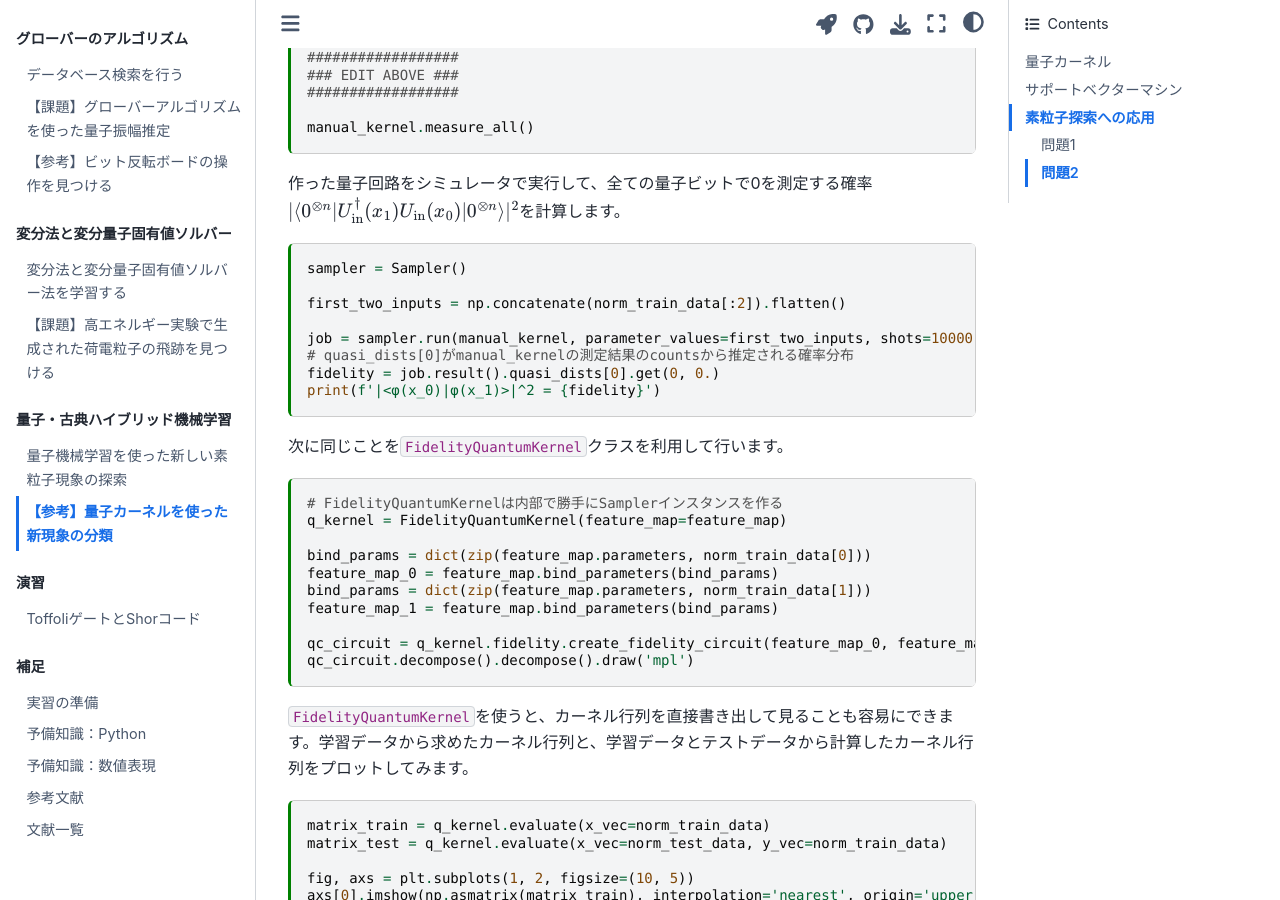
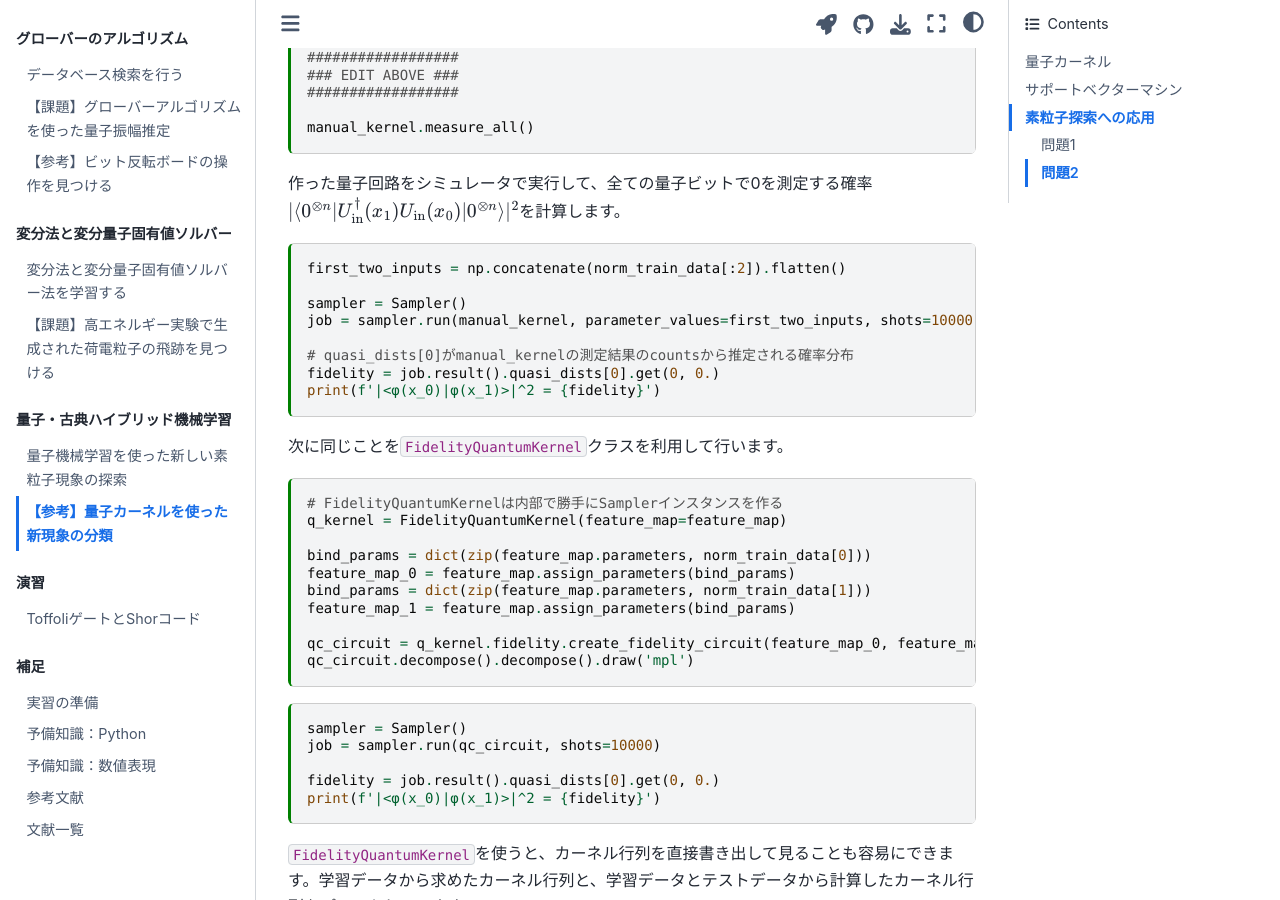
Before and after one commit to UTokyo-ICEPP/qc-workbook, a Jupyter Book: the page built from source/ja/qkc_machine_learning.md, in a window 1280 px wide and 900 px high, scrolled down 8512 px. Built offline with Jupyter Book 1.0.4 settings and Sphinx 7.4.7 and the Sphinx Book theme 1.1.4, drawn with Linux system fonts in a browser that asks for light colours; cross-references to code outside the pages are shown as plain code.

Commit message:
updated qml

````diff
--- a/source/ja/qkc_machine_learning.md
+++ b/source/ja/qkc_machine_learning.md
@@ -422,11 +422,11 @@ slideshow:
   slide_type: ''
 tags: [raises-exception, remove_output]
 ---
-sampler = Sampler()
-
 first_two_inputs = np.concatenate(norm_train_data[:2]).flatten()
 
+sampler = Sampler()
 job = sampler.run(manual_kernel, parameter_values=first_two_inputs, shots=10000)
+
 # quasi_dists[0]がmanual_kernelの測定結果のcountsから推定される確率分布
 fidelity = job.result().quasi_dists[0].get(0, 0.)
 print(f'|<φ(x_0)|φ(x_1)>|^2 = {fidelity}')
@@ -453,15 +453,37 @@ tags: [raises-exception, remove_output]
 q_kernel = FidelityQuantumKernel(feature_map=feature_map)
 
 bind_params = dict(zip(feature_map.parameters, norm_train_data[0]))
-feature_map_0 = feature_map.bind_parameters(bind_params)
+feature_map_0 = feature_map.assign_parameters(bind_params)
 bind_params = dict(zip(feature_map.parameters, norm_train_data[1]))
-feature_map_1 = feature_map.bind_parameters(bind_params)
+feature_map_1 = feature_map.assign_parameters(bind_params)
 
 qc_circuit = q_kernel.fidelity.create_fidelity_circuit(feature_map_0, feature_map_1)
 qc_circuit.decompose().decompose().draw('mpl')
 ```
 
 +++ {"pycharm": {"name": "#%% md\n"}, "tags": ["raises-exception", "remove-output"], "editable": true, "slideshow": {"slide_type": ""}}
+
+```{code-cell} ipython3
+---
+editable: true
+jupyter:
+  outputs_hidden: false
+pycharm:
+  name: '#%%
+
+    '
+slideshow:
+  slide_type: ''
+tags: [raises-exception, remove_output]
+---
+sampler = Sampler()
+job = sampler.run(qc_circuit, shots=10000)
+
+fidelity = job.result().quasi_dists[0].get(0, 0.)
+print(f'|<φ(x_0)|φ(x_1)>|^2 = {fidelity}')
+```
+
++++ {"editable": true, "slideshow": {"slide_type": ""}}
 
 `FidelityQuantumKernel`を使うと、カーネル行列を直接書き出して見ることも容易にできます。学習データから求めたカーネル行列と、学習データとテストデータから計算したカーネル行列をプロットしてみます。
 
````
Also changed, not shown: source/ja/vqc_machine_learning.md (+29 -13 lines).
